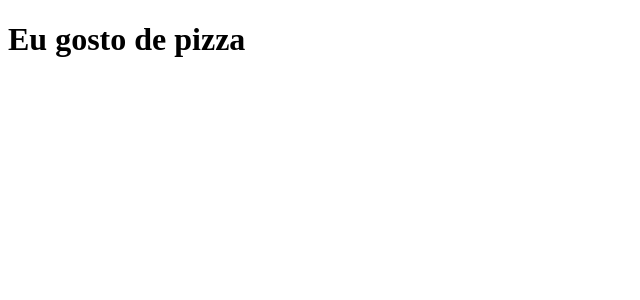
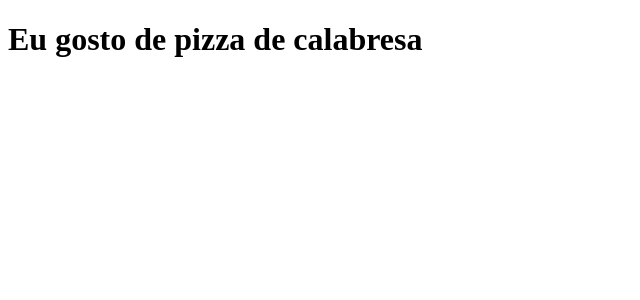
Before and after one commit to brunoyujisato/clone-tabnews, a Next.js app: page / in a window 1280 px wide. Shown: the top 300 px of the page, without its empty margins (0-640 px from the left). Built offline with nearby package versions, Linux system fonts and the light colour scheme.

Commit message:
modifica a frase

```diff
--- a/pages/index.js
+++ b/pages/index.js
@@ -1,5 +1,5 @@
 function Home(){
-    return <h1>Eu gosto de pizza</h1>
+    return <h1>Eu gosto de pizza de calabresa</h1>
 }
 
 export default Home;
```
